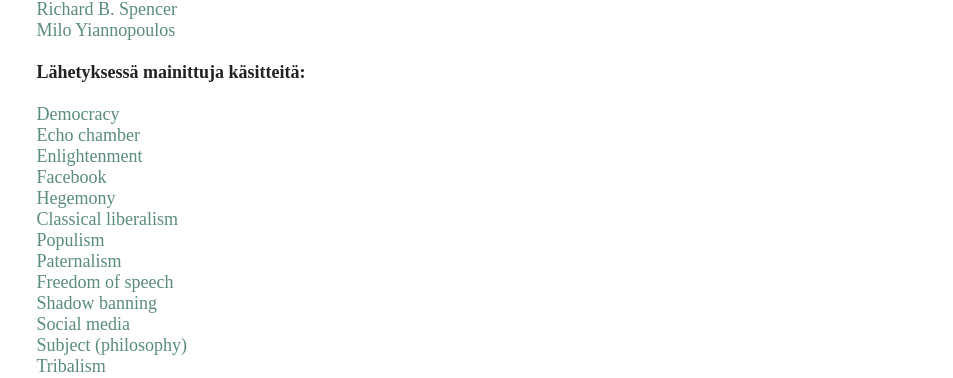
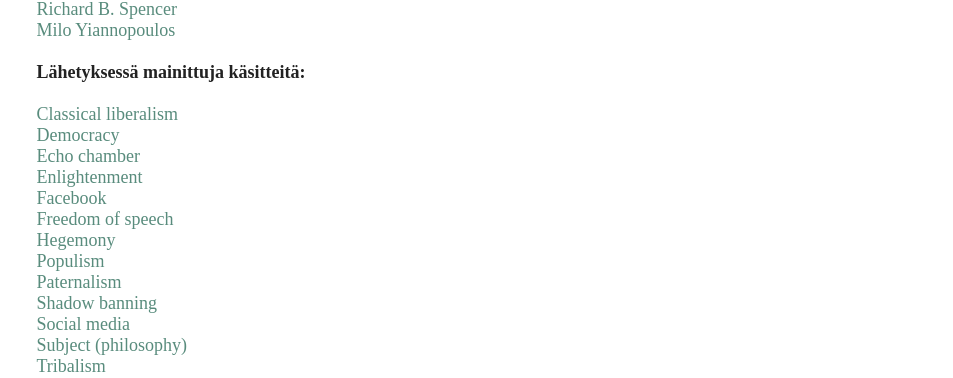
Before and after one commit to kuikanmaki/kuikanmaki.github.io, a Jekyll site: the page built from _posts/2016-11-20-faktojen-jalkeinen-aika-on-bullshittia.md, in a window 1280 px wide. Shown: the part 1484-1862 px from the top of the page, without its empty margins (161-1114 px from the left). Built offline with Jekyll 4.4.1, drawn with Linux system fonts in a browser that asks for light colours; comment, search, counter and statistics services are not loaded.

```diff
--- a/_posts/2016-11-20-faktojen-jalkeinen-aika-on-bullshittia.md
+++ b/_posts/2016-11-20-faktojen-jalkeinen-aika-on-bullshittia.md
@@ -35,15 +35,15 @@ tags: media sananvapaus demokratia populismi
 
 <b>Lähetyksessä mainittuja käsitteitä:</b><br><br>
 
+<a href="http://en.wikipedia.org/wiki/Classical_liberalism" target="_blank">Classical liberalism</a><br>
 <a href="http://en.wikipedia.org/wiki/Democracy" target="_blank">Democracy</a><br>
 <a href="http://en.wikipedia.org/wiki/Echo_chamber_(media)" target="_blank">Echo chamber</a><br>
 <a href="http://en.wikipedia.org/wiki/Age_of_Enlightenment" target="_blank">Enlightenment</a><br>
 <a href="http://en.wikipedia.org/wiki/Democracy" target="_blank">Facebook</a><br>
+<a href="http://en.wikipedia.org/wiki/Freedom_of_speech" target="_blank">Freedom of speech</a><br>
 <a href="http://en.wikipedia.org/wiki/Hegemony" target="_blank">Hegemony</a><br>
-<a href="http://en.wikipedia.org/wiki/Classical_liberalism" target="_blank">Classical liberalism</a><br>
 <a href="http://en.wikipedia.org/wiki/Populism" target="_blank">Populism</a><br>
 <a href="http://en.wikipedia.org/wiki/Paternalism" target="_blank">Paternalism</a><br>
-<a href="http://en.wikipedia.org/wiki/Freedom_of_speech" target="_blank">Freedom of speech</a><br>
 <a href="http://en.wikipedia.org/wiki/Stealth_banning" target="_blank">Shadow banning</a><br>
 <a href="http://en.wikipedia.org/wiki/Social_media" target="_blank">Social media</a><br>
 <a href="http://en.wikipedia.org/wiki/Subject_(philosophy)" target="_blank">Subject (philosophy)</a><br>
```
